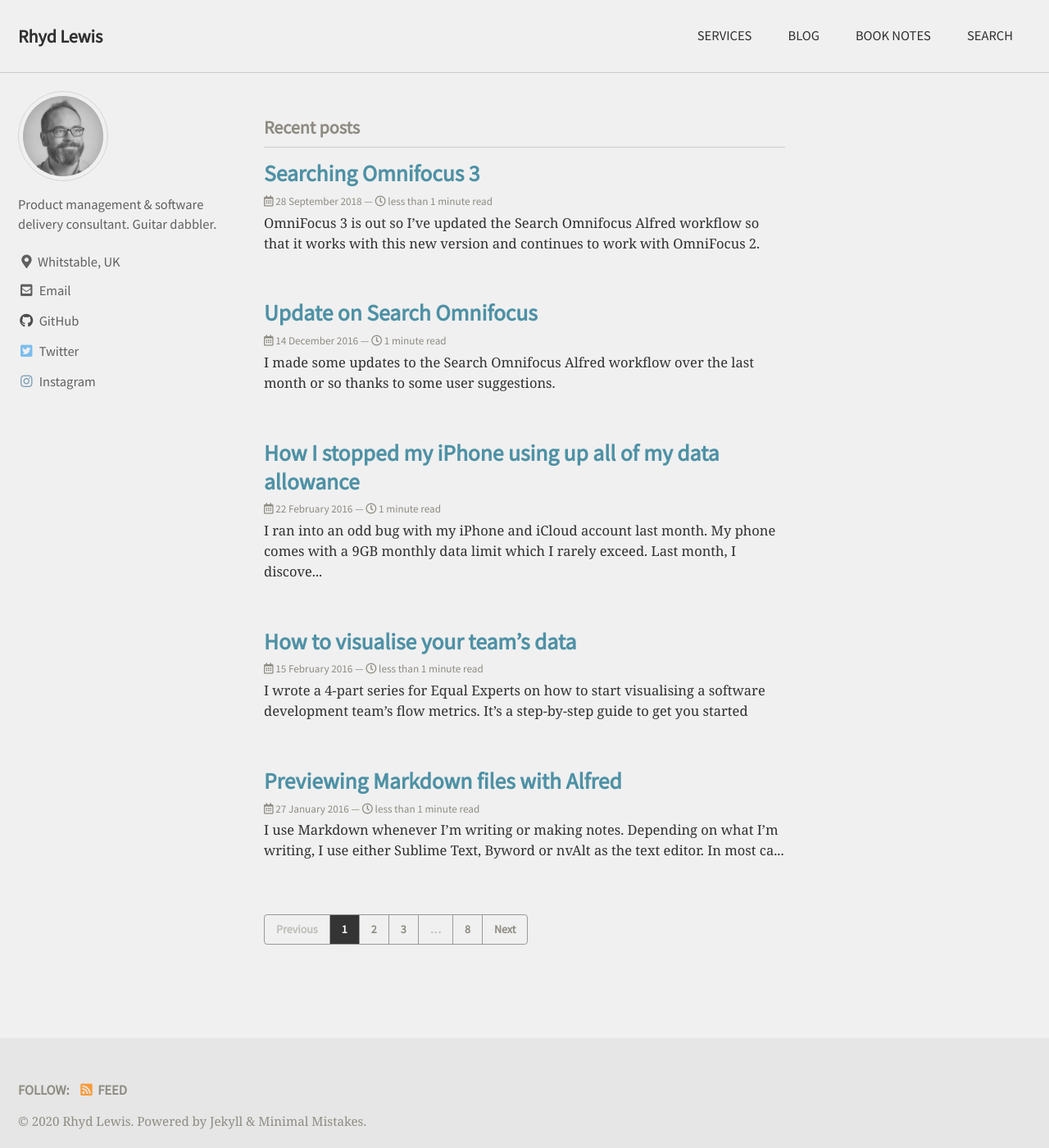
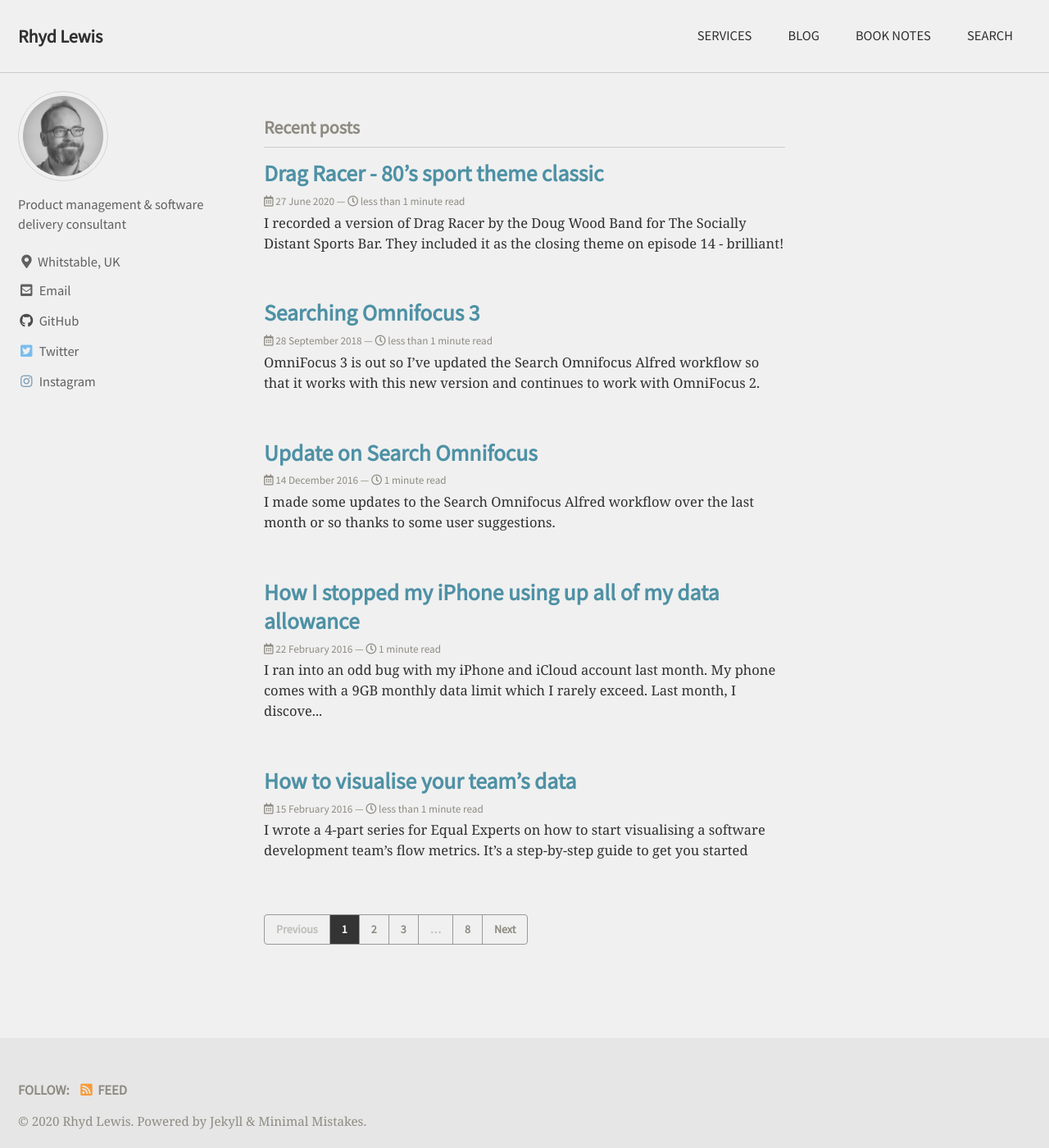
Before and after one commit to rhydlewis/rhydlewis.net, a Jekyll site: the page built from index.html, in a window 1280 px wide and 1400 px high. Shown: the whole window at 82% size. Built offline with Jekyll 4.4.1, drawn with Linux system fonts in a browser that asks for light colours; cached includes are drawn as plain includes; some web fonts are replaced; the list of posts is cut into pages by our own code.

Commit message:
Added drag racer post

```diff
--- a/_config.yml
+++ b/_config.yml
@@ -93,7 +93,7 @@
 author:
   #name             : "Rhyd Lewis"
   avatar           : "/assets/images/bio-photo.jpg"
-  bio              : "Product management & software delivery consultant. Guitar dabbler."
+  bio              : "Product management & software delivery consultant"
   location         : "Whitstable, UK"
   # email            : "rhyd@hey.com"
   links:
--- /dev/null
+++ b/_posts/2020-06-27-drag-racer.markdown
@@ -0,0 +1,10 @@
+---
+comment: true
+date: 2020-06-27T15:00:00+00:00
+title: "Drag Racer - 80's sport theme classic"
+permalink: /blog/2020/06/27/drag_racer
+tag: music
+---
+I recorded a version of Drag Racer by the Doug Wood Band for [The Socially Distant Sports Bar](https://twitter.com/distantpod). They included it as the closing theme on [episode 14](https://open.spotify.com/episode/7jDIDA2wccziwXRhzekCof) - brilliant!
+
+<blockquote class="twitter-tweet"><p lang="en" dir="ltr">Here&#39;s an 80&#39;s sport theme classic for you <a href="https://twitter.com/distantpod?ref_src=twsrc%5Etfw">@distantpod</a> <a href="https://twitter.com/MikeBubbins?ref_src=twsrc%5Etfw">@MikeBubbins</a> <a href="https://twitter.com/elisjames?ref_src=twsrc%5Etfw">@elisjames</a> <a href="https://twitter.com/SteffGarrero?ref_src=twsrc%5Etfw">@SteffGarrero</a> <a href="https://t.co/2xxiVRsHQ6">pic.twitter.com/2xxiVRsHQ6</a></p>&mdash; Rhyd Lewis (@whitebeargames) <a href="https://twitter.com/whitebeargames/status/1276866291614220289?ref_src=twsrc%5Etfw">June 27, 2020</a></blockquote> <script async src="https://platform.twitter.com/widgets.js" charset="utf-8"></script>
```
